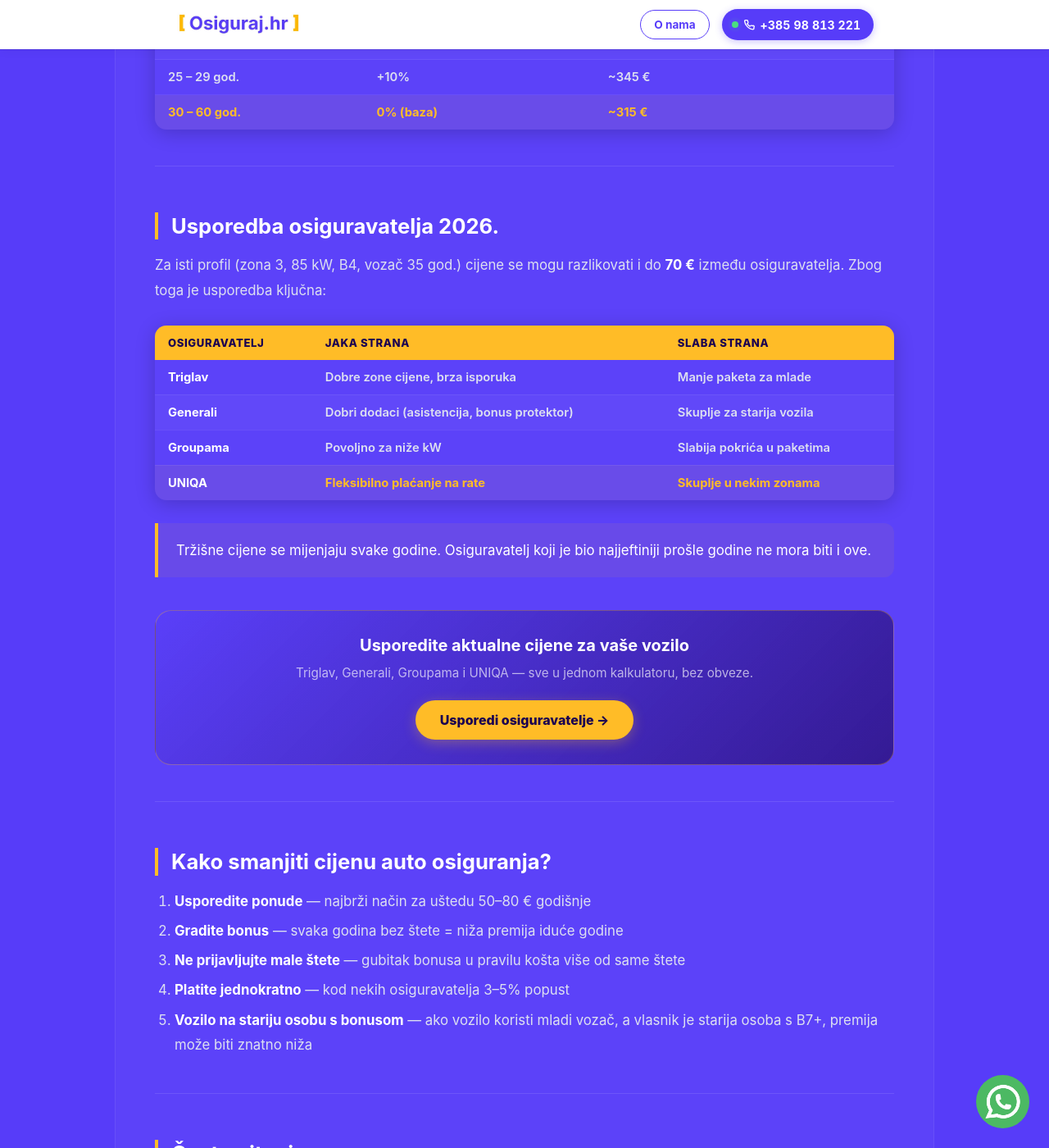
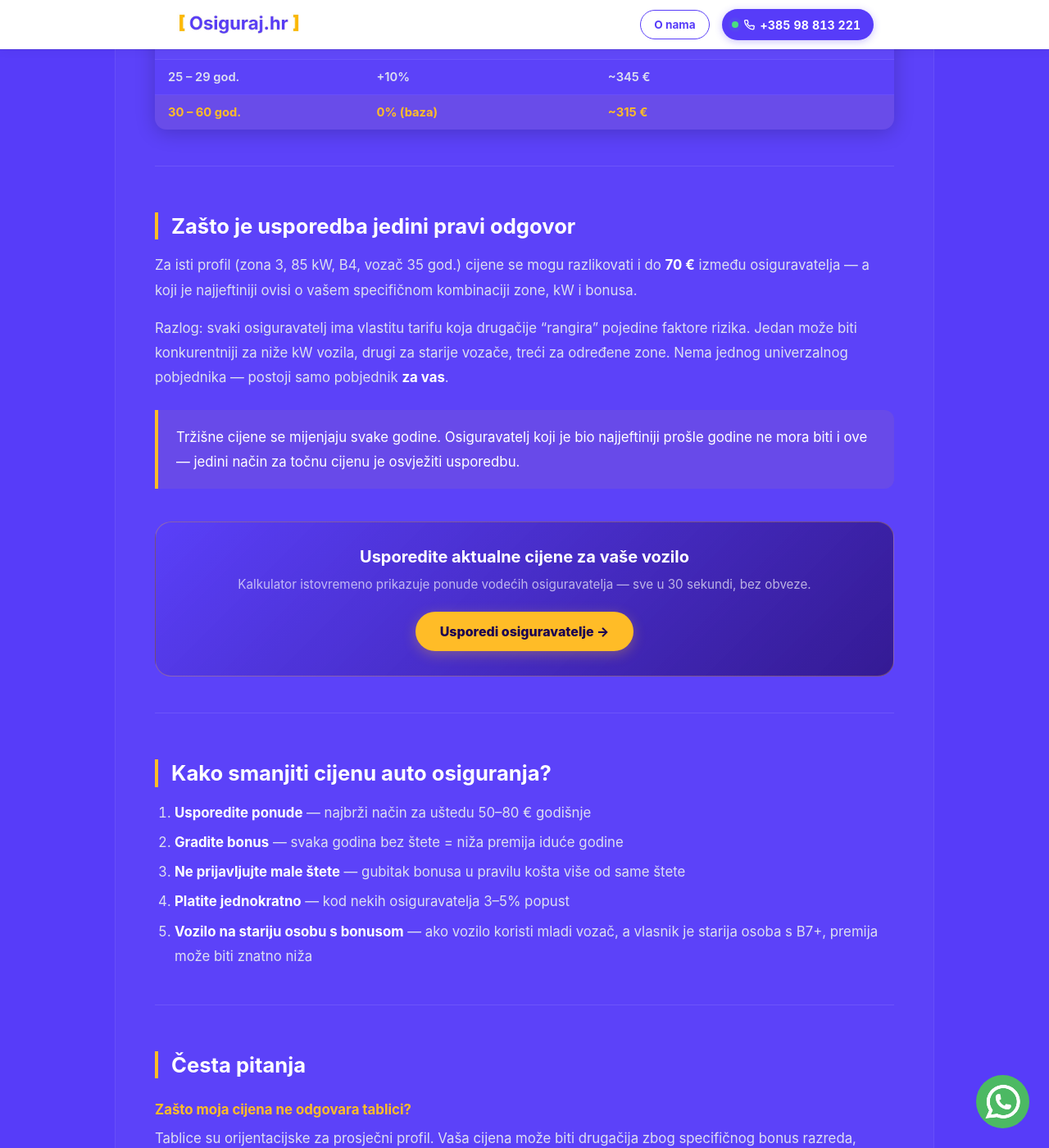
Before and after one commit to Filip-Gale/OsigurajHR, a Jekyll site: the page built from _posts/2026-03-23-koliko-kosta-auto-osiguranje-2026.md, in a window 1280 px wide and 1400 px high, scrolled down 2959 px. Shown: the whole window at 82% size. Built offline with Jekyll 4.4.1, drawn with Linux system fonts in a browser that asks for light colours; some of the changed text lies outside the part shown.

Commit message:
Remove specific insurer names from blog posts
Replace explicit Triglav/Generali/Groupama/UNIQA listings with generic
language ("vodeći osiguravatelji") to avoid exposing coverage gaps.
Reframe comparison table as explanatory copy about why comparison matters.

Co-Authored-By: Claude Sonnet 4.6 <noreply@anthropic.com>

```diff
--- a/_posts/2026-03-23-koliko-kosta-auto-osiguranje-2026.md
+++ b/_posts/2026-03-23-koliko-kosta-auto-osiguranje-2026.md
@@ -92,22 +92,17 @@ Mladi vozači (do 25 god.) statistički su najrizičnija skupina i plaćaju osje
 
 ---
 
-## Usporedba osiguravatelja 2026.
+## Zašto je usporedba jedini pravi odgovor
 
-Za isti profil (zona 3, 85 kW, B4, vozač 35 god.) cijene se mogu razlikovati i do **70 €** između osiguravatelja. Zbog toga je usporedba ključna:
+Za isti profil (zona 3, 85 kW, B4, vozač 35 god.) cijene se mogu razlikovati i do **70 €** između osiguravatelja — a koji je najjeftiniji ovisi o vašem specifičnom kombinaciji zone, kW i bonusa.
 
-| Osiguravatelj | Jaka strana | Slaba strana |
-|---|---|---|
-| **Triglav** | Dobre zone cijene, brza isporuka | Manje paketa za mlade |
-| **Generali** | Dobri dodaci (asistencija, bonus protektor) | Skuplje za starija vozila |
-| **Groupama** | Povoljno za niže kW | Slabija pokrića u paketima |
-| **UNIQA** | Fleksibilno plaćanje na rate | Skuplje u nekim zonama |
+Razlog: svaki osiguravatelj ima vlastitu tarifu koja drugačije "rangira" pojedine faktore rizika. Jedan može biti konkurentniji za niže kW vozila, drugi za starije vozače, treći za određene zone. Nema jednog univerzalnog pobjednika — postoji samo pobjednik **za vas**.
 
-> Tržišne cijene se mijenjaju svake godine. Osiguravatelj koji je bio najjeftiniji prošle godine ne mora biti i ove.
+> Tržišne cijene se mijenjaju svake godine. Osiguravatelj koji je bio najjeftiniji prošle godine ne mora biti i ove — jedini način za točnu cijenu je osvježiti usporedbu.
 
 <div class="cta-inline">
 <h3>Usporedite aktualne cijene za vaše vozilo</h3>
-<p>Triglav, Generali, Groupama i UNIQA — sve u jednom kalkulatoru, bez obveze.</p>
+<p>Kalkulator istovremeno prikazuje ponude vodećih osiguravatelja — sve u 30 sekundi, bez obveze.</p>
 <a href="/izracunaj-cijenu/" class="cta-btn-yellow">Usporedi osiguravatelje →</a>
 </div>
 
@@ -144,7 +139,7 @@ Osiguravatelji mogu prilagođavati tarife jednom godišnje. Na promjenu cijene u
 ---
 
 <div class="cta-inline">
-<h3>Provjerite svoju cijenu za 2026.</h3>
+<h3>Pronađite najnižu cijenu za vaš profil</h3>
 <p>Bez obveze — izračun za 30 sekundi, polica odmah online.</p>
 <a href="/izracunaj-cijenu/" class="cta-btn-yellow">Izračunaj cijenu →</a>
 </div>
```
Also changed, not shown: _posts/2026-03-23-kako-obnoviti-auto-osiguranje.md (+3 -10 lines), _posts/2026-03-23-sto-je-obvezno-auto-osiguranje.md (+4 -4 lines).
